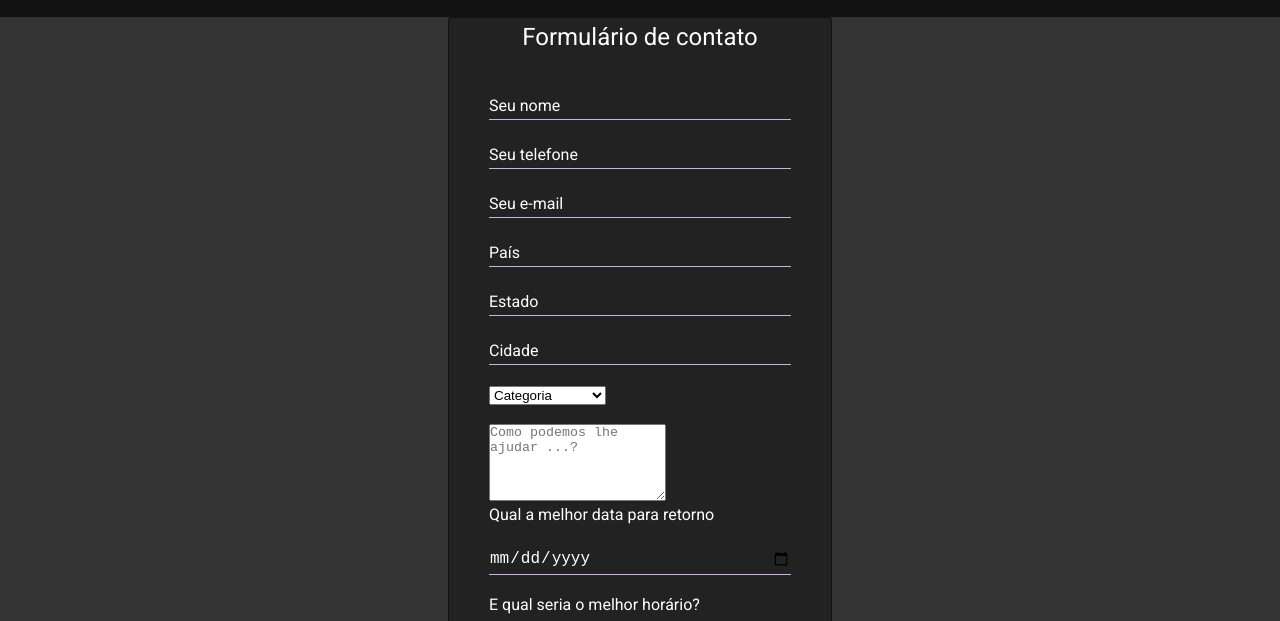
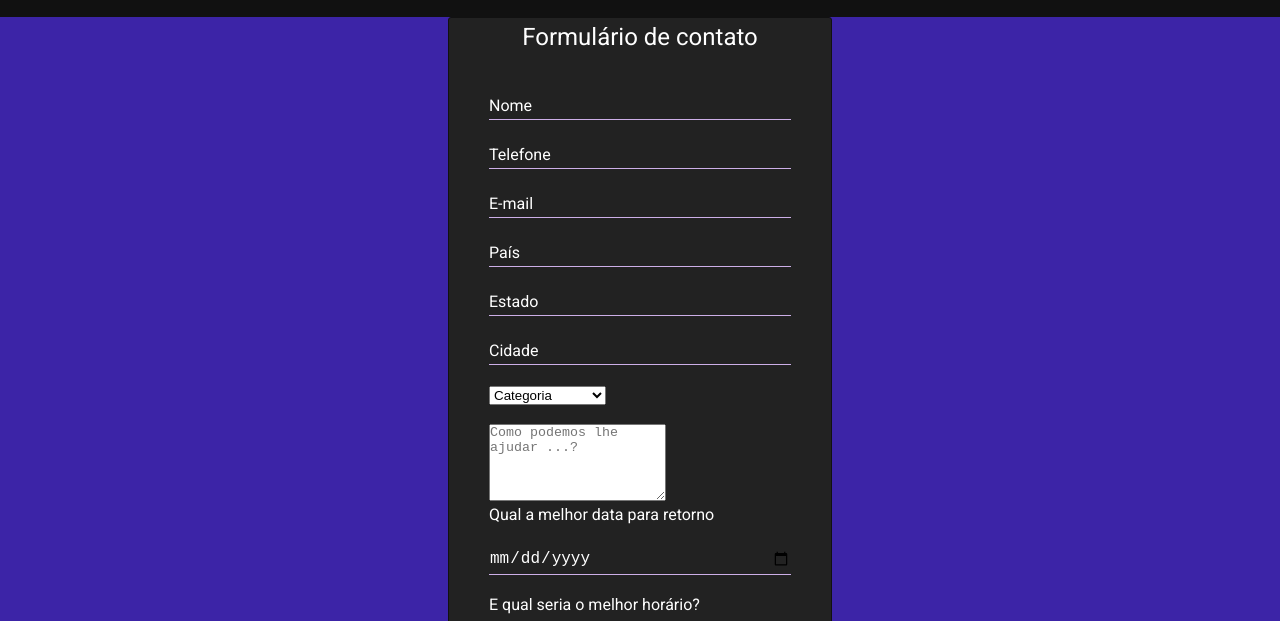
Before and after one commit to GuilheSSilva/EngSoft2, a plain HTML site: page DunderMifflin/form.html in a window 1280 px wide. Shown: the part 83-704 px from the top of the page. Drawn offline with nearby package versions, Linux system fonts and the light colour scheme; a script that the page names is missing.

Commit message:
Formatação do formulário
Troca de Background e exclusão do (seu)

```diff
--- a/DunderMifflin/css/form.css
+++ b/DunderMifflin/css/form.css
@@ -1,5 +1,5 @@
 body{
-    background: #333;
+    background: #3c24a7;
 }
 
 #conteudo {
--- a/DunderMifflin/form.html
+++ b/DunderMifflin/form.html
@@ -29,15 +29,15 @@
       <form class ="formulario" method="post" action="">
             <div>
                <input id="nome" type="text" name="nome" required>
-               <label for="nome">Seu nome</label>
+               <label for="nome">Nome</label>
             </div>
             <div>
                <input id="tel" type="text" name="tel" required>
-               <label for="tel">Seu telefone</label>
+               <label for="tel">Telefone</label>
             </div>
             <div>
                <input id="email" type="email" name="email" required>
-               <label for="email">Seu e-mail</label>
+               <label for="email"> E-mail</label>
             </div>
             <div>
                <input id="pais" type="text" name="pais" required>
```
